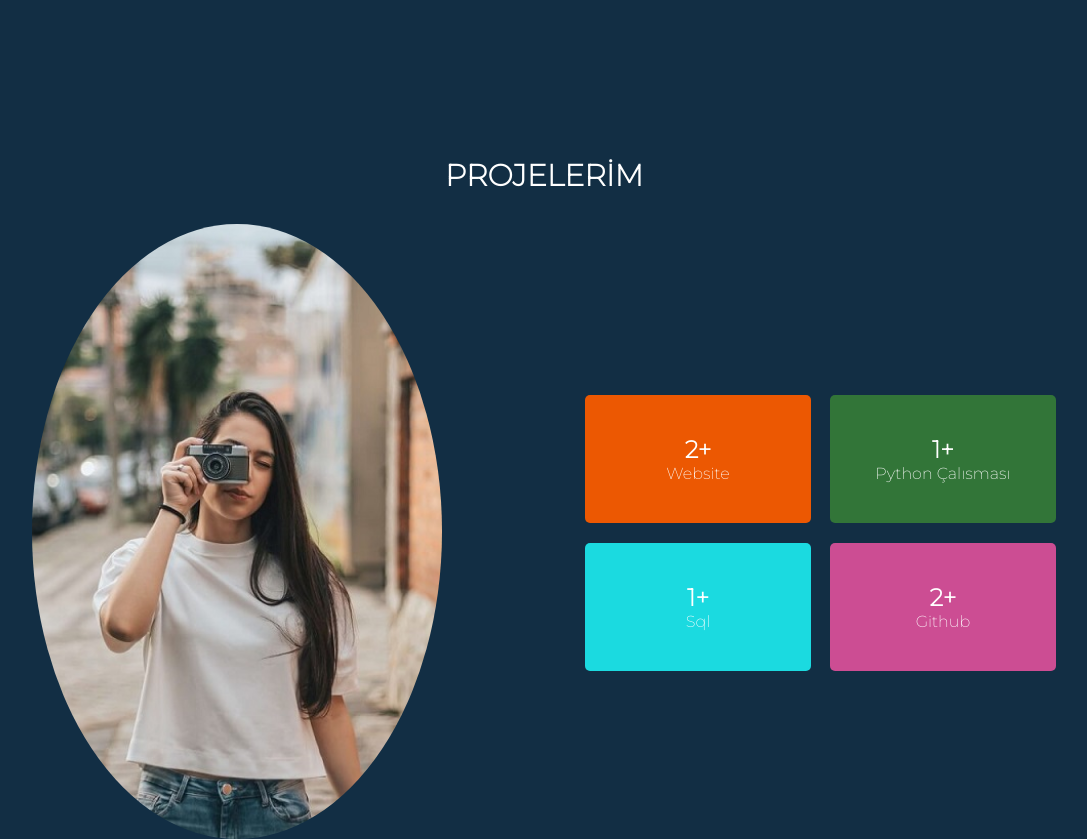
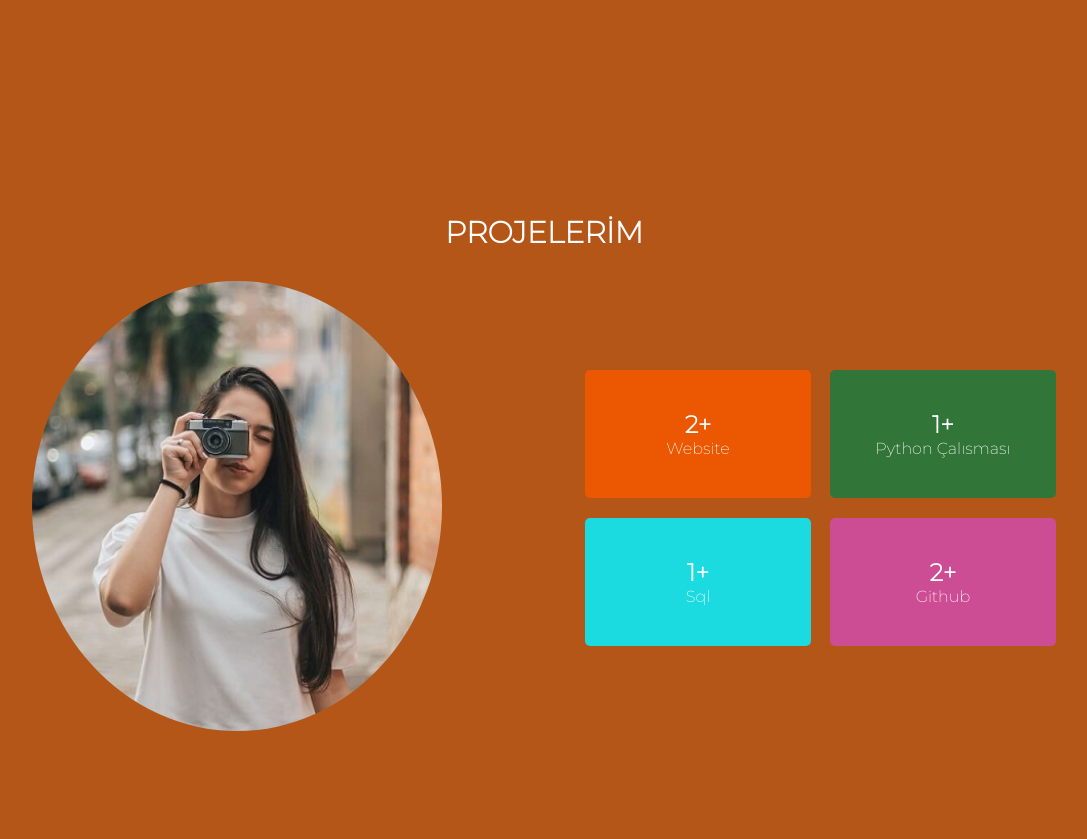
Before and after one commit to Busra-Ordu/BusraBlogOdev, a plain HTML site: page index.html in a window 1280 px wide. Shown: the part 1847-2686 px from the top of the page, without its empty margins (96-1183 px from the left). Drawn offline with Linux system fonts and the light colour scheme; files whose address does not match are found by name.

Commit message:
Arka plan rengi reğişti

```diff
--- a/index.html
+++ b/index.html
@@ -45,7 +45,7 @@
     <section id="ogrendiklerim">
         <div class="section_title">
         <h2>Beni Tanıyın</h2>
-        </div>
+        </div><br><br><br>
         <div class="innerogrendiklerim">
             <div class="innerogrendiklerim_child">
                 <div class="icon">
--- a/src/css/website.css
+++ b/src/css/website.css
@@ -17,7 +17,7 @@ img{ /*Her resim dosyam için geçerli genel ayarlamalar*/
 }
 section{ /*her section için geçerli ayarlamalar*/
     padding: 100px 0; /*her section alttan ve üstten 100px olsun, soldan ve sağdan 0 */
-    background:#122e44; /*section arka plan rengi*/
+    background:#b45618; /*section arka plan rengi bu da olur--> #122e44*/
 }
 .section_title{
     margin-bottom: 30px; /*her section başlığı ile section arasındaki boşluk*/
@@ -188,7 +188,7 @@ header{
     flex-basis: 40%;
 }
 .child_projeler img{
-    height: 100%;
+    height: 450px;
     width: 100%;
     object-fit: cover;/*verilen ölçüye göre boyutlandırıp kırpar*/
     border-radius: 50%;
@@ -268,6 +268,7 @@ header{
 }
 .child_contact img{
     border-radius: 30px;
+    height: 400px;
 }
 .child_contact form{
     padding: 50px 40px;
```
